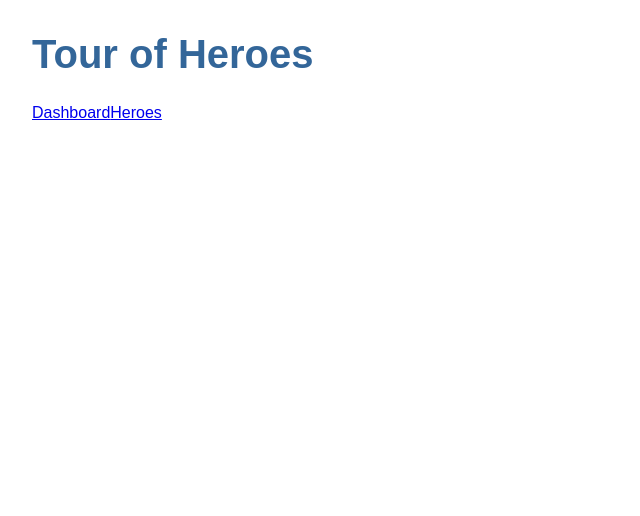
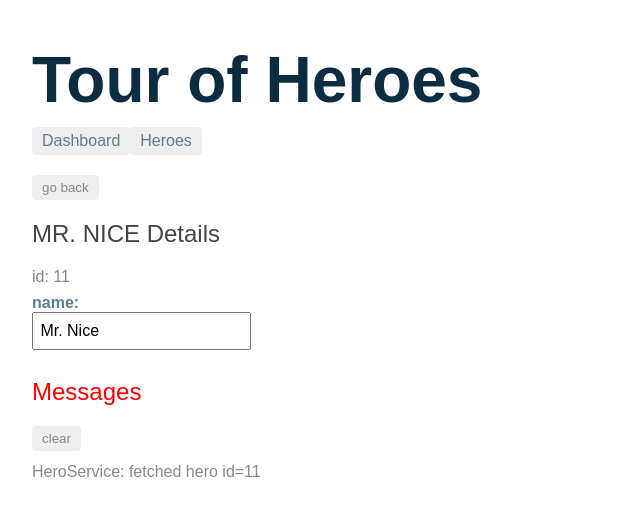
Before and after one commit to RossPin/angular-tour-of-heroes, an Angular app: page /detail/11 in a window 1280 px wide. Before the commit this address led to /. Shown: the top 516 px of the page, without its empty margins (0-640 px from the left). Built offline with nearby package versions, Linux system fonts and the light colour scheme.

Commit message:
route to details component

```diff
--- a/src/app/app-routing.module.ts
+++ b/src/app/app-routing.module.ts
@@ -2,11 +2,13 @@ import { NgModule } from '@angular/core';
 import {RouterModule, Routes} from '@angular/router'
 
 import {HeroesComponent} from './heroes/heroes.component'
-import { DashboardComponent } from './dashboard/dashboard.component';
+import { DashboardComponent } from './dashboard/dashboard.component'
+import { HeroDetailComponent }  from './hero-detail/hero-detail.component'
 
 const routes: Routes = [
   {path: 'heroes', component: HeroesComponent},
   { path: 'dashboard', component: DashboardComponent },
+  { path: 'detail/:id', component: HeroDetailComponent },
   { path: '', redirectTo: '/dashboard', pathMatch: 'full' }
 ]
 
--- a/src/app/app.component.css
+++ b/src/app/app.component.css
@@ -0,0 +1,29 @@
+/* AppComponent's private CSS styles */
+h1 {
+  font-size: 4em;
+  color: rgb(12, 45, 65);
+  margin-bottom: 0;
+}
+h2 {
+  font-size: 2em;
+  margin-top: 0;
+  padding-top: 0;
+}
+nav a {
+  padding: 5px 10px;
+  text-decoration: none;
+  margin-top: 10px;
+  display: inline-block;
+  background-color: #eee;
+  border-radius: 4px;
+}
+nav a:visited, a:link {
+  color: #607d8b;
+}
+nav a:hover {
+  color: #039be5;
+  background-color: #cfd8dc;
+}
+nav a.active {
+  color: #039be5;
+}
--- a/src/app/dashboard/dashboard.component.html
+++ b/src/app/dashboard/dashboard.component.html
@@ -1,6 +1,6 @@
 <h3>Top Heroes</h3>
 <div class="grid grid-pad">
-  <a *ngFor="let hero of heroes" class="col-1-4">
+  <a *ngFor="let hero of heroes" class="col-1-4" routerLink="/detail/{{hero.id}}">
     <div class="module hero">
       <h4>{{hero.name}}</h4>
     </div>
--- a/src/app/hero-detail/hero-detail.component.css
+++ b/src/app/hero-detail/hero-detail.component.css
@@ -0,0 +1,30 @@
+/* HeroDetailComponent's private CSS styles */
+label {
+  display: inline-block;
+  width: 3em;
+  margin: .5em 0;
+  color: #607D8B;
+  font-weight: bold;
+}
+input {
+  height: 2em;
+  font-size: 1em;
+  padding-left: .4em;
+}
+button {
+  margin-top: 20px;
+  font-family: Arial;
+  background-color: #eee;
+  border: none;
+  padding: 5px 10px;
+  border-radius: 4px;
+  cursor: pointer; cursor: hand;
+}
+button:hover {
+  background-color: #cfd8dc;
+}
+button:disabled {
+  background-color: #eee;
+  color: #ccc;
+  cursor: auto;
+}
--- a/src/app/hero-detail/hero-detail.component.html
+++ b/src/app/hero-detail/hero-detail.component.html
@@ -1,4 +1,5 @@
 <div *ngIf='hero'>
+  <button (click)="goBack()">go back</button>
   <h2>{{hero.name | uppercase}} Details</h2>
   <div><span>id: </span>{{hero.id}}</div>
   <div>
--- a/src/app/hero-detail/hero-detail.component.ts
+++ b/src/app/hero-detail/hero-detail.component.ts
@@ -1,4 +1,8 @@
 import { Component, OnInit, Input } from '@angular/core';
+import { ActivatedRoute } from '@angular/router';
+import { Location } from '@angular/common';
+
+import { HeroService }  from '../hero.service';
 import {Hero} from '../hero'
 
 
@@ -10,9 +14,24 @@ import {Hero} from '../hero'
 })
 export class HeroDetailComponent implements OnInit {
   @Input() hero: Hero
-  constructor() { }
+  constructor(
+    private route: ActivatedRoute,
+    private heroService: HeroService,
+    private location: Location
+  ) {}
 
-  ngOnInit() {
+  ngOnInit(): void {
+    this.getHero();
+  }
+
+  getHero(): void {
+    const id = +this.route.snapshot.paramMap.get('id');
+    this.heroService.getHero(id)
+      .subscribe(hero => this.hero = hero);
+  }
+
+  goBack(): void {
+    this.location.back();
   }
 
 }
--- a/src/app/hero.service.ts
+++ b/src/app/hero.service.ts
@@ -15,4 +15,9 @@ export class HeroService {
     this.messageService.add('HeroService: fetched heroes')
     return of(HEROES)
   }
+
+  getHero(id: number): Observable<Hero> {
+    this.messageService.add(`HeroService: fetched hero id=${id}`);
+    return of(HEROES.find(hero => hero.id === id));
+  }
 }
--- a/src/app/heroes/heroes.component.css
+++ b/src/app/heroes/heroes.component.css
@@ -1,8 +1,4 @@
 /* HeroesComponent's private CSS styles */
-.selected {
-  background-color: #CFD8DC !important;
-  color: white;
-}
 .heroes {
   margin: 0 0 2em 0;
   list-style-type: none;
@@ -10,28 +6,33 @@
   width: 15em;
 }
 .heroes li {
+  position: relative;
   cursor: pointer;
-  position: relative;
-  left: 0;
   background-color: #EEE;
   margin: .5em;
   padding: .3em 0;
   height: 1.6em;
   border-radius: 4px;
 }
-.heroes li.selected:hover {
-  background-color: #BBD8DC !important;
-  color: white;
-}
+
 .heroes li:hover {
   color: #607D8B;
   background-color: #DDD;
   left: .1em;
 }
-.heroes .text {
+
+.heroes a {
+  color: #888;
+  text-decoration: none;
   position: relative;
-  top: -3px;
+  display: block;
+  width: 250px;
 }
+
+.heroes a:hover {
+  color:#607D8B;
+}
+
 .heroes .badge {
   display: inline-block;
   font-size: small;
@@ -43,6 +44,8 @@
   left: -1px;
   top: -4px;
   height: 1.8em;
+  min-width: 16px;
+  text-align: right;
   margin-right: .8em;
   border-radius: 4px 0 0 4px;
 }
--- a/src/app/heroes/heroes.component.html
+++ b/src/app/heroes/heroes.component.html
@@ -1,10 +1,8 @@
 <h2>My Heroes</h2>
-<ul class='heroes'>
-  <li *ngFor='let hero of heroes'
-    [class.selected]='hero === selectedHero'
-    (click)='onSelect(hero)'>
-    <span class='badge'>{{hero.id}}</span> {{hero.name}}
-  </li>
-</ul>
-
-<app-hero-detail [hero]='selectedHero'></app-hero-detail>
+<ul class="heroes">
+    <li *ngFor="let hero of heroes">
+      <a routerLink="/detail/{{hero.id}}">
+        <span class="badge">{{hero.id}}</span> {{hero.name}}
+      </a>
+    </li>
+  </ul>
--- a/src/app/heroes/heroes.component.ts
+++ b/src/app/heroes/heroes.component.ts
@@ -17,15 +17,10 @@ export class HeroesComponent implements OnInit {
   }
 
   heroes: Hero[]
-  selectedHero: Hero
 
   getHeroes(): void{
     this.heroService.getHeroes()
       .subscribe(heroes => this.heroes = heroes)
   }
 
-  onSelect(hero: Hero): void {
-    this.selectedHero = hero
-  }
-
 }
```
